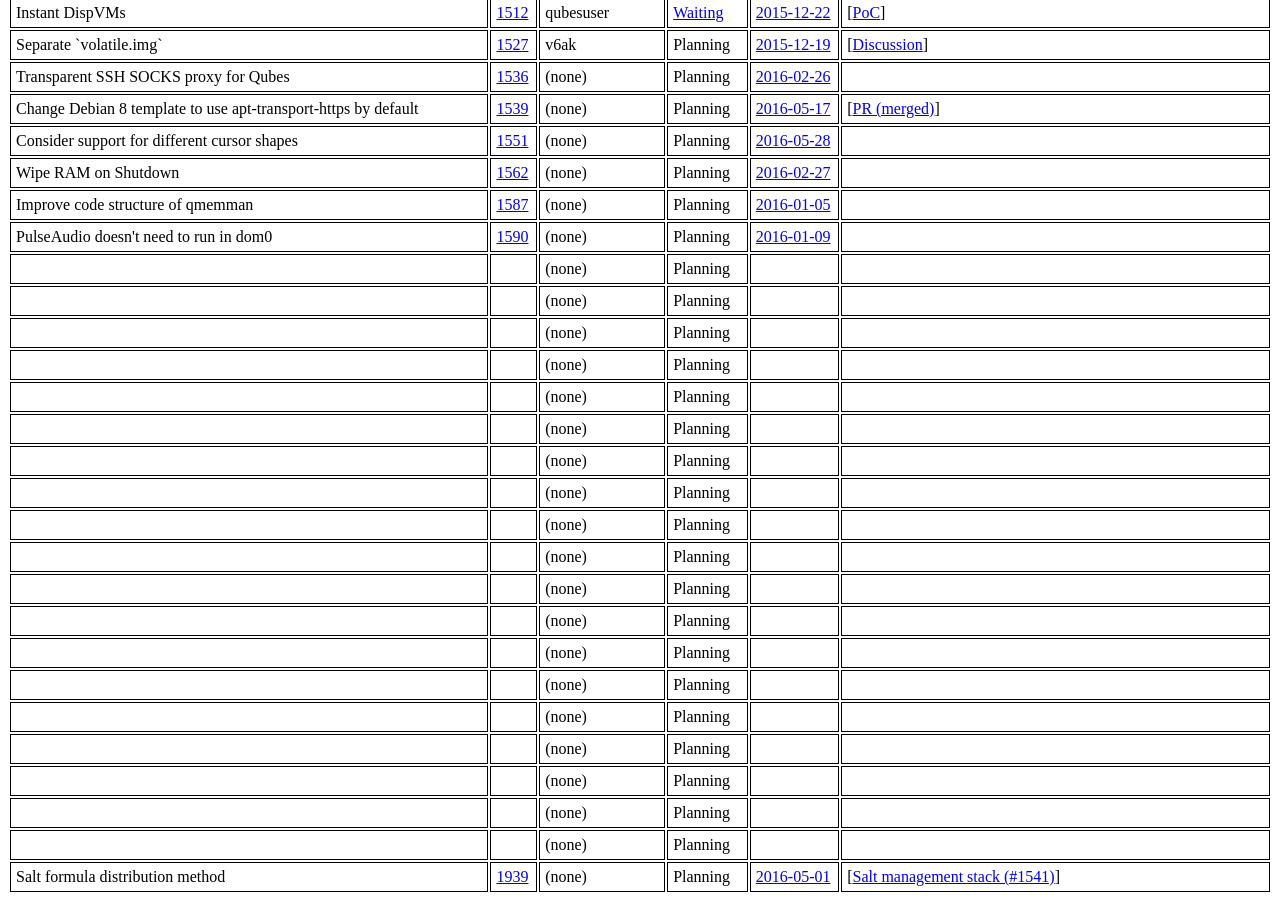
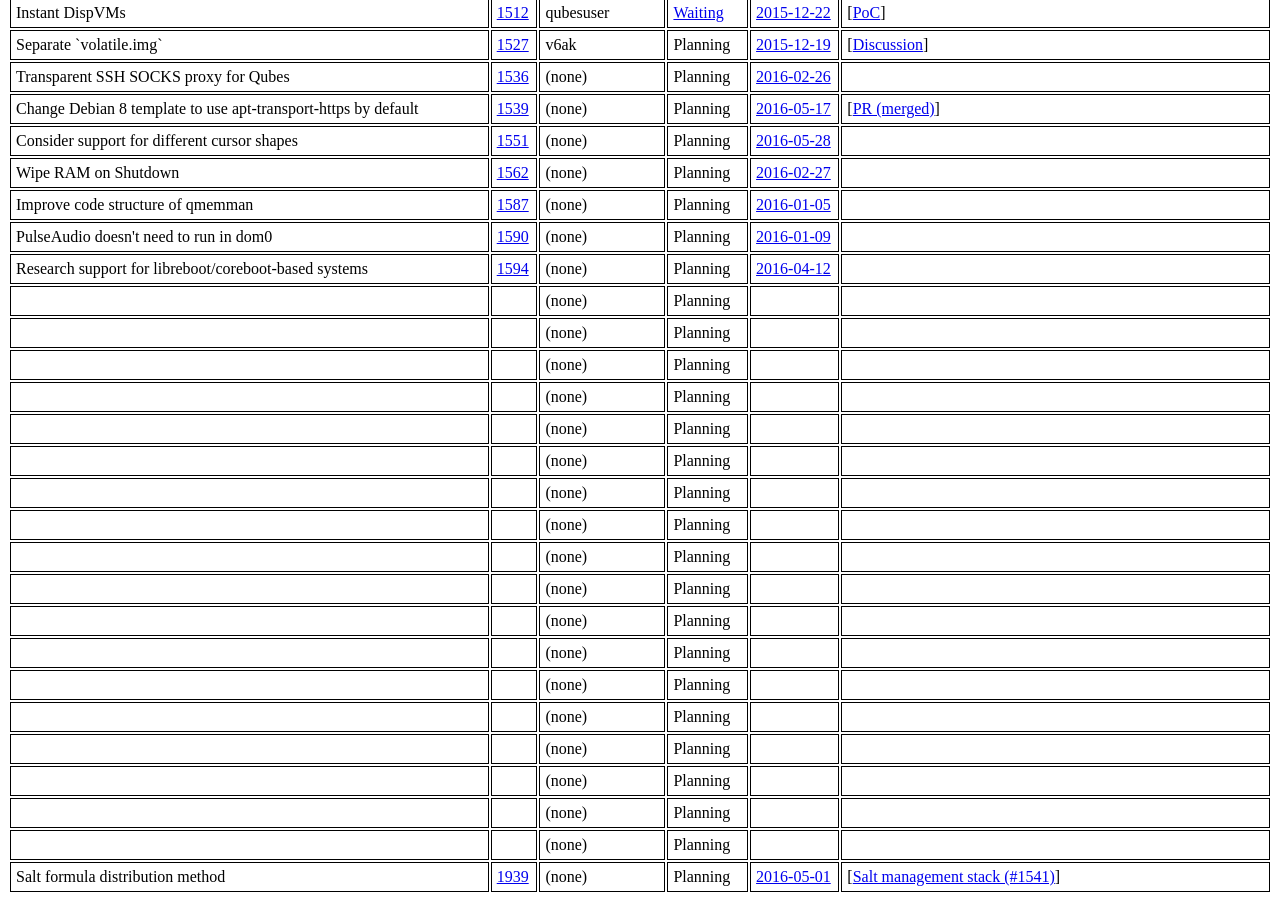
Before and after one commit to QubesOS/qubes-issues, a Jekyll site: the page built from index.md, in a window 1280 px wide and 900 px high, scrolled down 2272 px. Built offline with Jekyll 4.4.1, drawn with Linux system fonts in a browser that asks for light colours.

Commit message:
Track #1594

```diff
--- a/_data/features.yml
+++ b/_data/features.yml
@@ -1007,15 +1007,15 @@
   - desc   :
     url    :
 
-- name   :
-  issue  :
+- name   : Research support for libreboot/coreboot-based systems
+  issue  : 1594
   devs   :
   status :
-    term   :
+    term   : Planning
     url    :
   updated:
-    date   :
-    url    :
+    date   : 2016-04-12
+    url    : https://github.com/QubesOS/qubes-issues/issues/1594#issuecomment-209213917
   info   :
   - desc   :
     url    :
```
